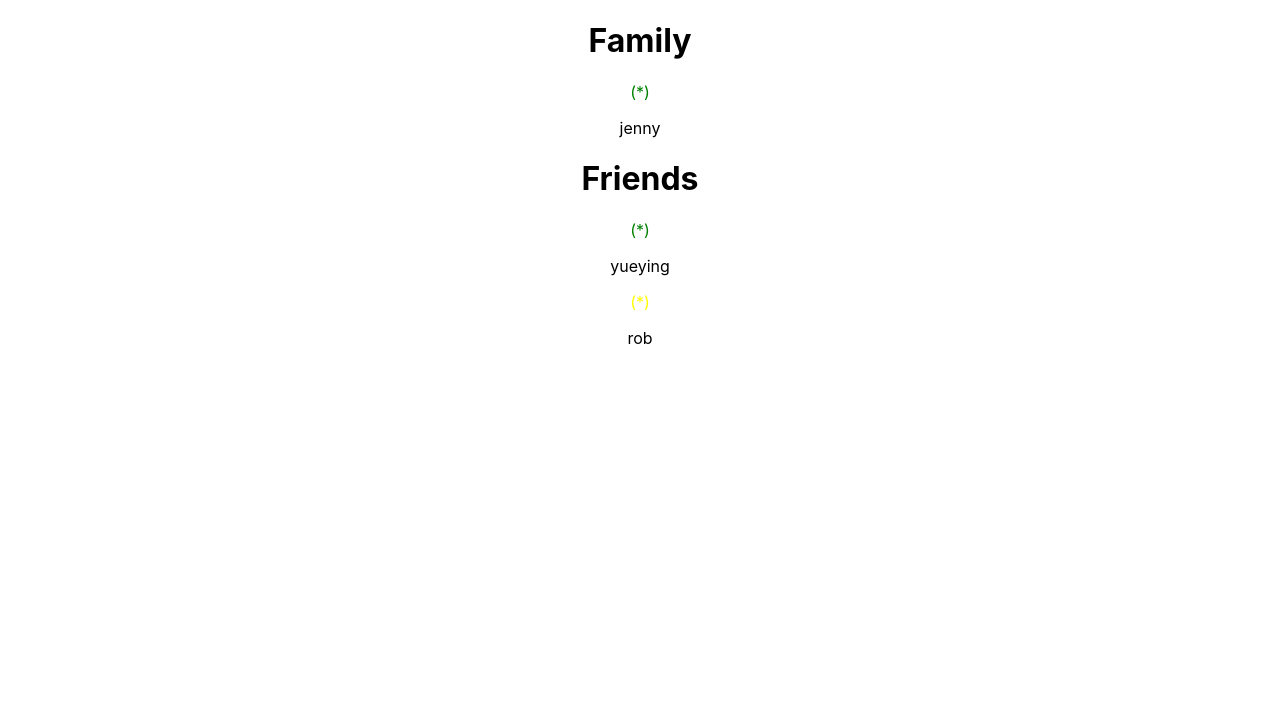
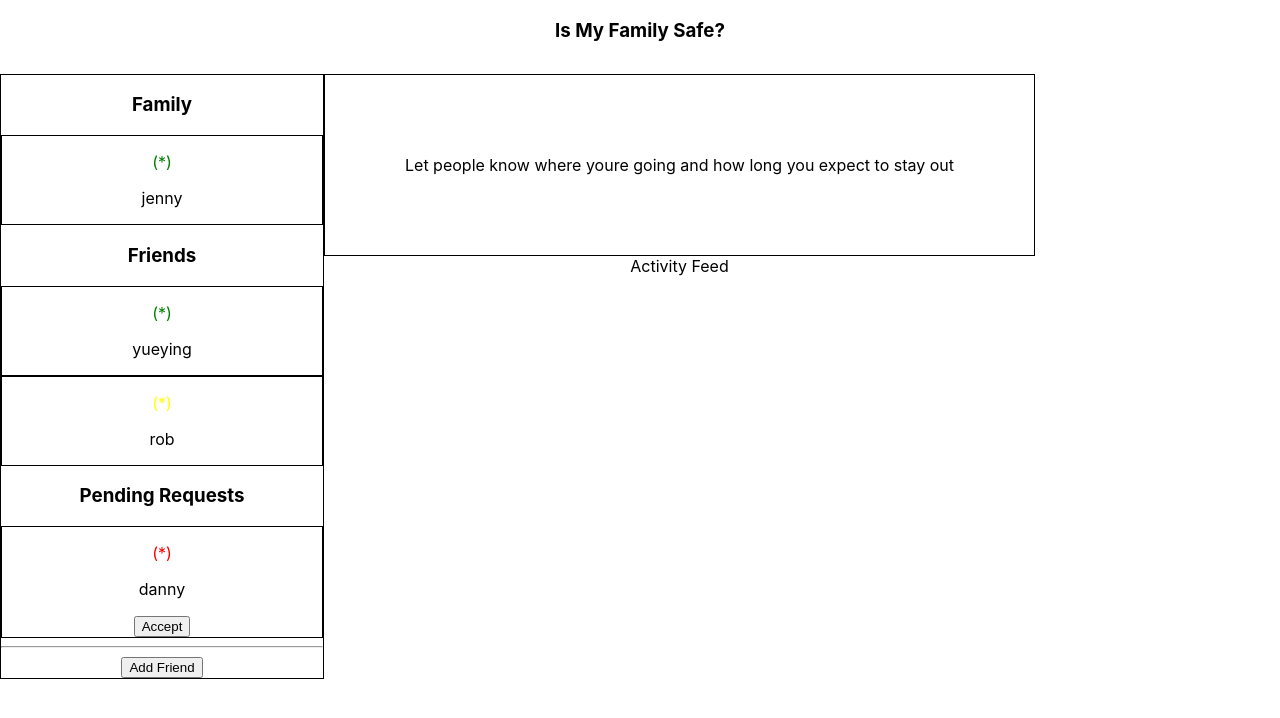
Before and after one commit to bbedevian/auth0-hackathon-team-RYB, a React (Create React App) app: page / in a window 1280 px wide. Shown: the top 718 px of the page. Built offline with nearby package versions, Linux system fonts and the light colour scheme.

Commit message:
more setup of files and little bit of layout

```diff
--- a/src/App.css
+++ b/src/App.css
@@ -2,37 +2,25 @@
   text-align: center;
 }
 
-.App-logo {
-  height: 40vmin;
-  pointer-events: none;
+.fnf-list {
+  width: auto;
+  height: auto;
+  border: 1px solid black;
 }
 
-@media (prefers-reduced-motion: no-preference) {
-  .App-logo {
-    animation: App-logo-spin infinite 20s linear;
-  }
+.fnf-card {
+  width: 20rem;
+  height: auto;
+  border: .5px solid black;
 }
 
-.App-header {
-  background-color: #282c34;
-  min-height: 100vh;
+.dashboard {
   display: flex;
-  flex-direction: column;
-  align-items: center;
-  justify-content: center;
-  font-size: calc(10px + 2vmin);
-  color: white;
+  flex-wrap: wrap;
+  margin-top: 2rem;
 }
 
-.App-link {
-  color: #61dafb;
+.new-activity-box {
+  padding: 5rem;
+  border: 1px solid black;
 }
-
-@keyframes App-logo-spin {
-  from {
-    transform: rotate(0deg);
-  }
-  to {
-    transform: rotate(360deg);
-  }
-}
--- a/src/App.js
+++ b/src/App.js
@@ -1,11 +1,12 @@
 import React from 'react';
 import './App.css';
-import FnFList from './containers/FnFList';
+import Dashboard from './containers/Dashboard';
 
 function App() {
   return (
     <div className="App">
-     <FnFList/>
+      <h3>Is My Family Safe?</h3>
+      <Dashboard/>
     </div>
   );
 }
--- /dev/null
+++ b/src/components/ActivityCard.js
@@ -0,0 +1 @@
+// this will go in activity feed
--- a/src/components/FnFCard.js
+++ b/src/components/FnFCard.js
@@ -3,9 +3,10 @@ import React from 'react';
 const FnFCard = (props) => {
     let color = props.person.status
     return (
-        <div>
+        <div className='fnf-card'>
             <p style={{color}}>(*)</p>
             <p>{props.person.name}</p>
+            {props.pending ? <button>Accept</button>: null}
         </div>
     );
 }
--- /dev/null
+++ b/src/components/NewActivityBox.js
@@ -0,0 +1,14 @@
+import React from 'react';
+
+// needs to determine if user has an event in progress, and if so, instead of displaying the message
+// displays the current event and a big red button to end event
+
+const NewActivityBox = () => {
+    return (
+        <div className='new-activity-box'>
+            Let people know where youre going and how long you expect to stay out
+        </div>
+    );
+}
+
+export default NewActivityBox;
--- /dev/null
+++ b/src/containers/ActivityFeed.js
@@ -0,0 +1,11 @@
+import React from 'react';
+
+const ActivityFeed = () => {
+    return (
+        <div>
+            Activity Feed
+        </div>
+    );
+}
+
+export default ActivityFeed;
--- /dev/null
+++ b/src/containers/Dashboard.js
@@ -0,0 +1,18 @@
+import React from 'react';
+import FnFList from './FnFList';
+import NewActivityBox from '../components/NewActivityBox';
+import ActivityFeed from './ActivityFeed';
+
+const Dashboard = () => {
+    return (
+        <div className='dashboard'>
+            <FnFList/>
+            <div>
+                <NewActivityBox/>
+                <ActivityFeed/>
+            </div>
+        </div>
+    );
+}
+
+export default Dashboard;
--- a/src/containers/FnFList.js
+++ b/src/containers/FnFList.js
@@ -3,16 +3,23 @@ import {connect} from 'react-redux'
 import FnFCard from '../components/FnFCard';
 
 const FnFList = (props) => {
+    let friends = props.connections.filter(connection => connection.accepted === true)
+    let pending = props.connections.filter(connection => connection.accepted === false)
     return (
-        <div>
-            <h1>Family</h1>
-           { props.connections.filter(connect => connect.relationship === 'family').map(
-                connection => <FnFCard person={connection}/>
+        <div className='fnf-list'>
+            <h3>Family</h3>
+           { friends.filter(connect => connect.relationship === 'family').map(
+                (connection, index) => <FnFCard key={index} person={connection}/>
             )}
-            <h1>Friends</h1>
-           { props.connections.filter(connect => connect.relationship === 'friend').map(
-                connection => <FnFCard person={connection}/>
+            <h3>Friends</h3>
+           { friends.filter(connect => connect.relationship === 'friend').map(
+                (connection, index) => <FnFCard key={index} person={connection}/>
             )}
+            <h3>Pending Requests</h3>
+            {pending.map((connection, index) => <FnFCard key={index} pending={true} person={connection}/>
+            )}
+            <hr></hr>
+            <button>Add Friend</button>
         </div>
     );
 }
--- a/src/reducer.js
+++ b/src/reducer.js
@@ -1,7 +1,10 @@
 let initialState = {
     currentUser: null,
-    connections: [{name: 'yueying', relationship:'friend', status: 'green'},
-    {name: 'rob', relationship: 'friend', status: 'yellow'}, {name: 'jenny', relationship: 'family', status: 'green'}]
+    connections: [{name: 'yueying', relationship:'friend', status: 'green', accepted: true},
+    {name: 'rob', relationship: 'friend', status: 'yellow', accepted: true},
+    {name: 'jenny', relationship: 'family', status: 'green', accepted: true},
+    {name: 'danny', relationship: 'friend', status: 'red', accepted: false}],
+    myActivities: []
 }
 
 // connections will be fetched from the self ref upon app loading
```
